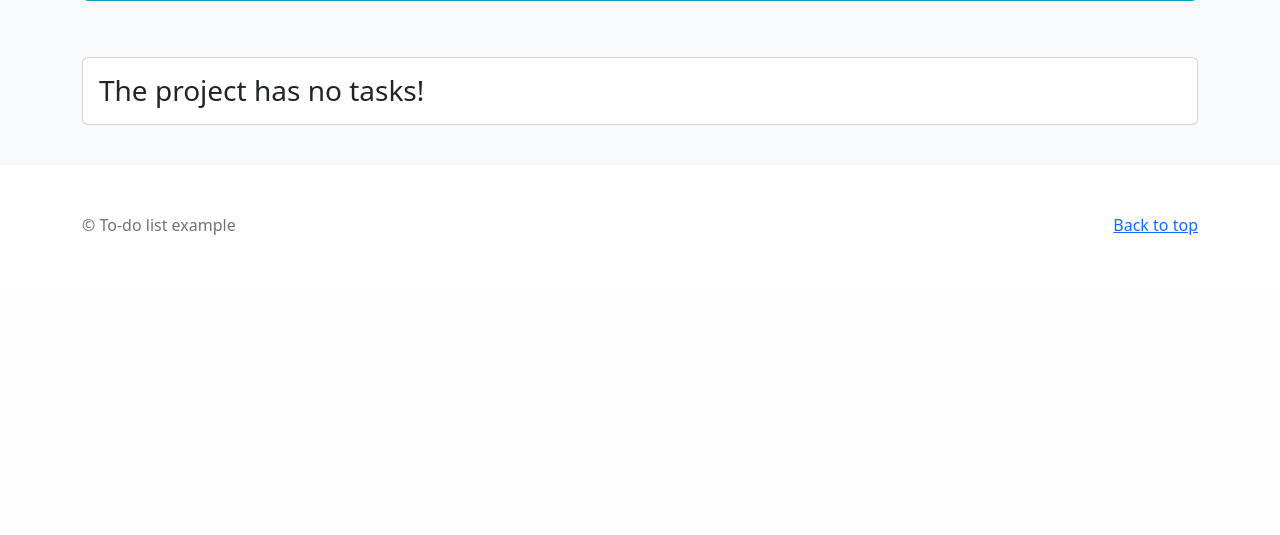
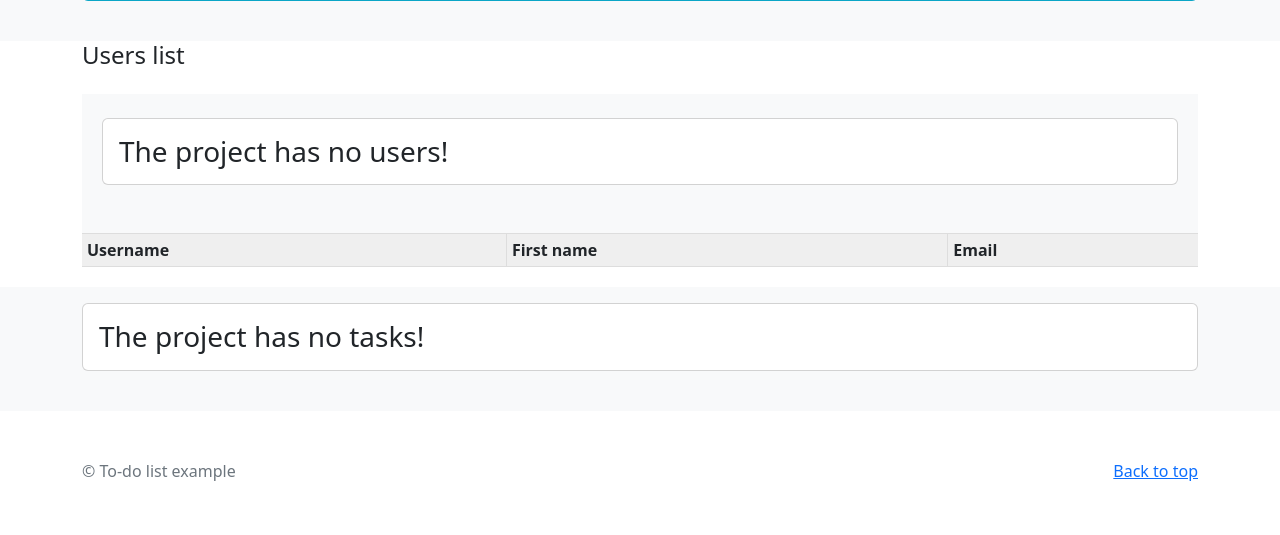
Before and after one commit to AdilbekDzharasov/homework_62_Adilbek_Dzharasov, a Django app: template source/webapp/templates/projects/project.html in a window 1280 px wide. Shown: the part 555-1090 px from the top of the page. Before the commit the page ends 790 px from the top, so only its background shows below. Run offline with Django 4.2, Linux system fonts and the light colour scheme; the template is opened without the code that fills it, so the values that code supplies are empty; parts of the project's set-up code (start-up, migrations or seed data) failed here and were passed over; some libraries are stand-ins or nearby versions.

Commit message:
Создана связь многие-ко-многим между проектами и пользователями. Реализовано добавление и удаление пользователей из проекта, а также вывод пользователей проекта на его странице

```diff
--- /dev/null
+++ b/source/static/cart-table.css
@@ -0,0 +1,21 @@
+.table {
+	width: 100%;
+	margin-bottom: 20px;
+	border-collapse: collapse;
+}
+.table th {
+	font-weight: bold;
+	padding: 5px;
+	background: #efefef;
+	border: 1px solid #dddddd;
+}
+.table td {
+	border: 1px solid #dddddd;
+	padding: 5px;
+}
+.table tr td:first-child, .table tr th:first-child {
+	border-left: none;
+}
+.table tr td:last-child, .table tr th:last-child {
+	border-right: none;
+}
--- a/source/webapp/models/projects.py
+++ b/source/webapp/models/projects.py
@@ -1,3 +1,4 @@
+from django.contrib.auth.models import User
 from django.utils import timezone
 from django.db import models
 from webapp.managers import ProjectManager
@@ -21,6 +22,8 @@ class Project(models.Model):
     expiration_date = models.DateField(verbose_name='Expiration date', null=True, blank=True)
     created_at = models.DateTimeField(auto_now_add=True, verbose_name="Created at")
     deleted_at = models.DateTimeField(verbose_name='Deleted at', null=True, default=None)
+    user = models.ManyToManyField(User, related_name='projects', blank=True, verbose_name='User')
+    is_deleted_user = models.BooleanField(verbose_name='Is deleted user', default=False, null=False)
 
     objects = ProjectManager()
 
--- /dev/null
+++ b/source/webapp/templates/partial/form_field.html
@@ -0,0 +1,5 @@
+<label for="{{ field.id_for_label }}">{{ field.label }}</label>
+<br/>{{ field }}<br/>
+{% for error in field.errors %}
+    <p class="error"> {{ error }}</p>
+{% endfor %}
--- a/source/webapp/templates/projects/project.html
+++ b/source/webapp/templates/projects/project.html
@@ -23,6 +23,7 @@ To-do list
                       <a href="{% url 'project_task_create' project.pk %}" class="btn btn-sm btn-outline-black">Add a task</a>
                       <a href="{% url 'project_delete' project.pk %}" class="btn btn-sm btn-outline-black">Delete</a>
                       <a href="{% url 'project_all_delete' project.pk %}" class="btn btn-sm btn-outline-black">Delete without recovery</a>
+                      <a href="{% url 'project_add_user' project.pk %}" class="btn btn-sm btn-outline-black">Delete or add user</a>
                     </div>
                   </div>
                   {% endif %}
@@ -31,6 +32,46 @@ To-do list
             </div>
           </div>
 
+    </div>
+</div>
+
+<div class="container">
+  <h4 class="mb-4">Users list</h4>
+    <div class="table">
+      <table class="table">
+        <thead>
+          <tr>
+            <th>Username</th>
+            <th>First name</th>
+            <th>Email</th>
+          </tr>
+        </thead>
+        <tbody>
+          {% for i in project.user.all %}
+            <tr>
+              <td class="text">{{ i.username }}</td>
+              <td class="text">{{ i.first_name }}</td>
+              <td class="text">{{ i.email }}</td>
+            </tr>
+          {% empty %}
+          <div class="album py-3 bg-light">
+                  <div class="container">
+
+                    <div class="row">
+                      <div class="col">
+                        <div class="card mb-4 box-shadow">
+                          <div class="card-body">
+                            <h3 class="card-text">The project has no users!</h3>
+                          </div>
+                        </div>
+                      </div>
+
+                    </div>
+                  </div>
+          </div>
+          {% endfor %}
+        </tbody>
+      </table>
     </div>
 </div>
 
--- a/source/webapp/templates/tasks/base.html
+++ b/source/webapp/templates/tasks/base.html
@@ -9,6 +9,8 @@
     <meta charset="UTF-8">
     <title>{% block title %}{% endblock %}</title>
     <link rel="stylesheet" href="https://cdn.jsdelivr.net/npm/bootstrap@5.2.0/dist/css/bootstrap.min.css">
+    <link rel="stylesheet" href="https://cdn.jsdelivr.net/npm/bootstrap-icons@1.8.1/font/bootstrap-icons.css">
+    <link rel="stylesheet" type="text/css" href="{% static '/cart-table.css' %}">
 </head>
 <body>
   <header>
```
Also changed, not shown: source/static/pagination.css (deleted, +0 -34 lines), source/webapp/forms.py (+16 -2 lines), source/webapp/projects_views/add_project.py (+19 -1 lines), source/webapp/templates/projects/projects_user_add.html (added, +15 -0 lines), source/webapp/urls.py (+5 -3 lines), source/webapp/migrations/0005_project_is_deleted_user_project_user.py (added).
